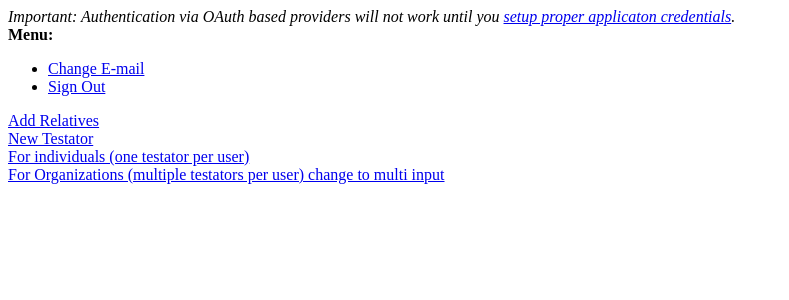
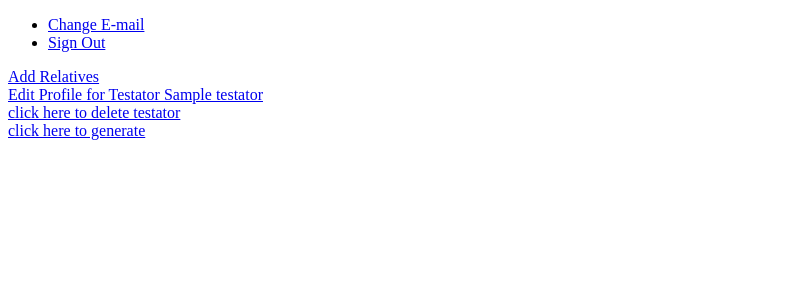
Before and after one commit to haijaz/mwill, a Django app: page / in a window 1280 px wide. Shown: the top 300 px of the page, without its empty margins (0-789 px from the left). Run offline with Django 3.2, Linux system fonts and the light colour scheme; a user stored in the database is signed in; tables that the repository leaves empty hold one stand-in row (values such as "Sample post").

Commit message:
linked together CRUD controls for testator - can go from user -> testator -> relatives with adding/deleting/and deleting

```diff
--- a/mwill/settings.py
+++ b/mwill/settings.py
@@ -161,6 +161,7 @@ INSTALLED_APPS = (
     'allauth.account',
     'allauth.socialaccount',
     'allauth.socialaccount.providers.facebook',
+    'localflavor',
     # Uncomment the next line to enable the admin:
 
     # Uncomment the next line to enable admin documentation:
--- a/mwill/templates/home/test.html
+++ b/mwill/templates/home/test.html
@@ -7,7 +7,6 @@
 </head>
 <body>
 {% block body %}
-<em>Important: Authentication via OAuth based providers will not work until you <a href="/admin/socialaccount/socialapp/">setup proper applicaton credentials</a>.</em>
 {% if messages %}
 <div>
 <strong>Messages:</strong>
@@ -19,7 +18,7 @@
 </div>
 {% endif %}
 <div>
-<strong>Menu:</strong>
+
 <ul>
 {% if user.is_authenticated %}
 <li><a href="{% url 'account_email' %}">Change E-mail</a></li>
@@ -32,10 +31,16 @@
 </div>
 {% block content %}
 {% if user.is_authenticated %}
-<a href="{% url 'will:input' %}">Add Relatives</a><br>
-<a href="{% url 'will:newperson' %}">New Testator</a><br>
-<a href="{% url 'will:input' %}">For individuals (one testator per user)</a><br>
-<a href="{% url 'will:input' %}">For Organizations (multiple testators per user) change to multi input</a>
+    <a href="{% url 'will:input' %}">Add Relatives</a><br>
+    {% if user.testator_set %}
+        {% for testator in user.testator_set.all  %}
+            <a href="{% url 'will:newperson' 'edit'  testator.id  %}">Edit Profile for Testator {{ testator.name }}</a><br>
+            <a href="{% url 'will:newperson' 'delete' testator.id %}">click here to delete testator</a>
+            {% if testator.inheritors_set %}<br>
+                <a href="{% url 'will:results' testator.id %}">click here to generate</a>
+            {% endif %}
+        {% endfor %}
+    {% endif %}
 {% endif %}
 {% endblock %}
 {% endblock %}
--- a/will/models.py
+++ b/will/models.py
@@ -1,10 +1,12 @@
 from django.db import models
 from django.contrib.auth.models import User
+from localflavor.us.us_states import STATE_CHOICES
 
 class Testator(models.Model):
     user = models.ForeignKey(User, blank=True, null=True)
     name = models.CharField(max_length = 30)
     gender = models.CharField(max_length = 6)
+    state = models.CharField(max_length=2, choices=STATE_CHOICES, null=True, blank=True)
     def __unicode__(self):
         return self.name
 
--- a/will/templates/will/jqueryv3.html
+++ b/will/templates/will/jqueryv3.html
@@ -11,8 +11,6 @@
                 <ul id="formList">
                 {% if person.inheritors_set.all|length > 0 %}
                     {% for relative in person.inheritors_set.all %}
-
-
                         <li class ="relEntry" id="{{ forloop.counter }}">
                         <fieldset class="form-border">
                             <legend id="1" class="form-border">{{ relative.name }}</legend>
```
Also changed, not shown: will/templates/will/newperson.html (+4 -3 lines), will/views.py (+19 -16 lines).
